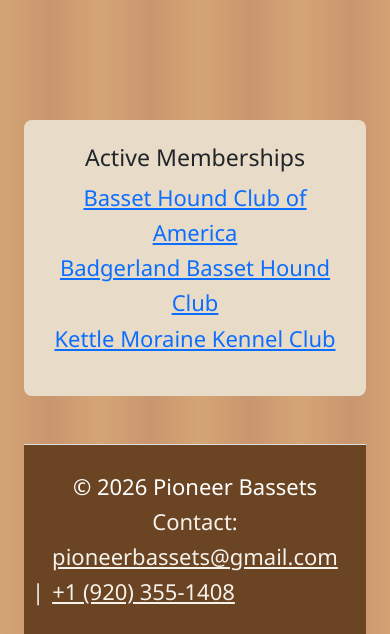
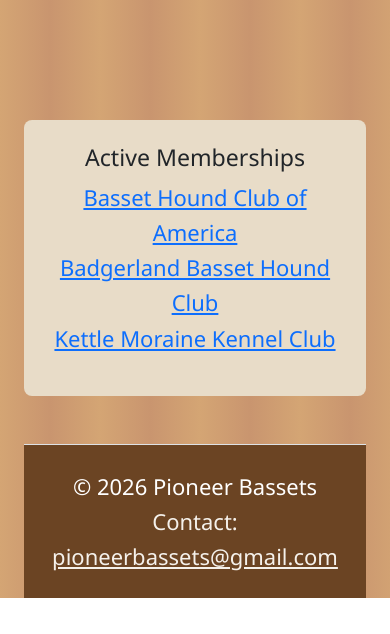
Before and after one commit to chesslooter/Pioneer-Bassets, a plain HTML site: page index.html in a window 390 px wide. Shown: the part 1518-2152 px from the top of the page. After the commit the page ends 2116 px from the top, so only its background shows below. Drawn offline with nearby package versions, Linux system fonts and the light colour scheme.

Commit message:
Removed Phone Number

```diff
--- a/index.html
+++ b/index.html
@@ -175,10 +175,6 @@
                             <li class="nav-item">
                                 Contact: <a href="mailto:pioneerbassets@gmail.com">pioneerbassets@gmail.com</a>
                             </li>
-                            <span class="mx-2">|</span>
-                            <li class="nav-item">
-                                <a href="tel:+19203551408">+1 (920) 355-1408</a>
-                            </li>
                         </ul>
                     </div>
                 </div>
```
